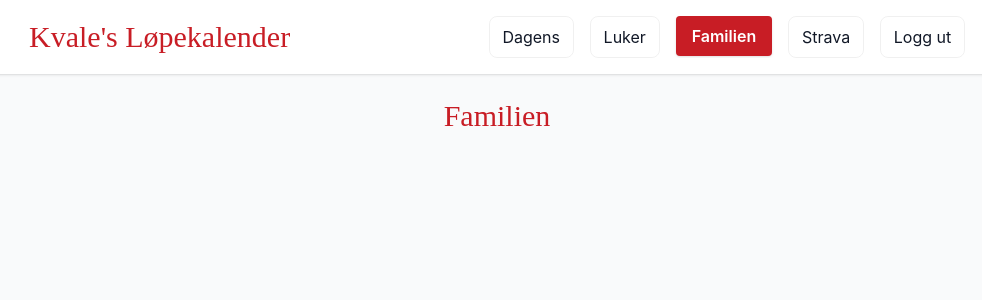
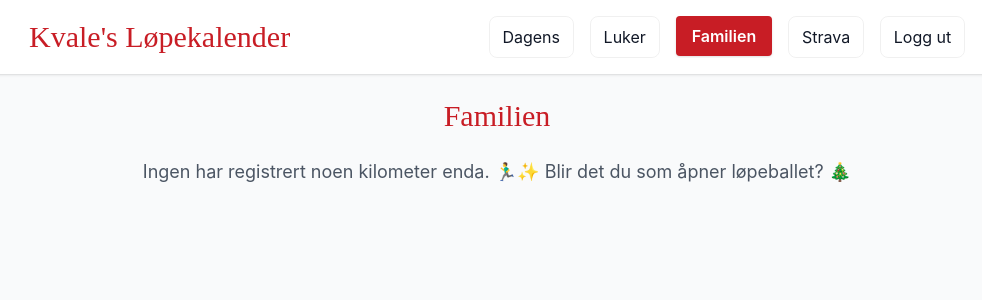
Before and after one commit to AndreasHagman/familie-lope-kalender, a Next.js app: page /familie in a window 1280 px wide. Shown: the top 300 px of the page, without its empty margins (143-1125 px from the left). Built offline with nearby package versions, Linux system fonts and the light colour scheme; no server answers; the database is empty; sample sign-in values are in the browser's storage.

Commit message:
Håndtering av ingen registrerte løpelogs

```diff
--- a/pages/familie.js
+++ b/pages/familie.js
@@ -26,19 +26,36 @@ export default function Familie() {
         }));
         setUsersData(usersArr);
       };
+
       fetchData();
     }
   }, [user, loading]);
+
+  // 🔥 Filter users directly in render:
+  const usersWithLogs = usersData.filter(
+    (u) => Object.keys(u.log || {}).length > 0
+  );
 
   const totalGoal = dailyKmList.reduce((sum, km) => sum + km, 0);
 
   return (
     <div className="px-4 sm:px-8 py-2">
-    <h2 className="text-3xl fest-title mb-6 text-juleRød text-center">Familien</h2>
+      <h2 className="text-3xl fest-title mb-6 text-juleRød text-center">
+        Familien
+      </h2>
 
       <div className="grid grid-cols-1 sm:grid-cols-2 gap-4">
-      {usersData.map((u) => {
-        // Sum all km from the log objects
+
+        {/* ❗ Show message if nobody has logged anything */}
+        {usersWithLogs.length === 0 && (
+          <p className="text-center text-gray-600 col-span-2 text-lg">
+            Ingen har registrert noen kilometer enda. 🏃‍♂️✨
+            Blir det du som åpner løpeballet? 🎄
+          </p>
+        )}
+
+        {/* Render only users who HAVE logged */}
+        {usersWithLogs.map((u) => {
           const totalLogged = Object.values(u.log).reduce((acc, entry) => {
             return acc + (entry.km || 0);
           }, 0);
```
Lines whose indentation alone changed are shown as unchanged.
